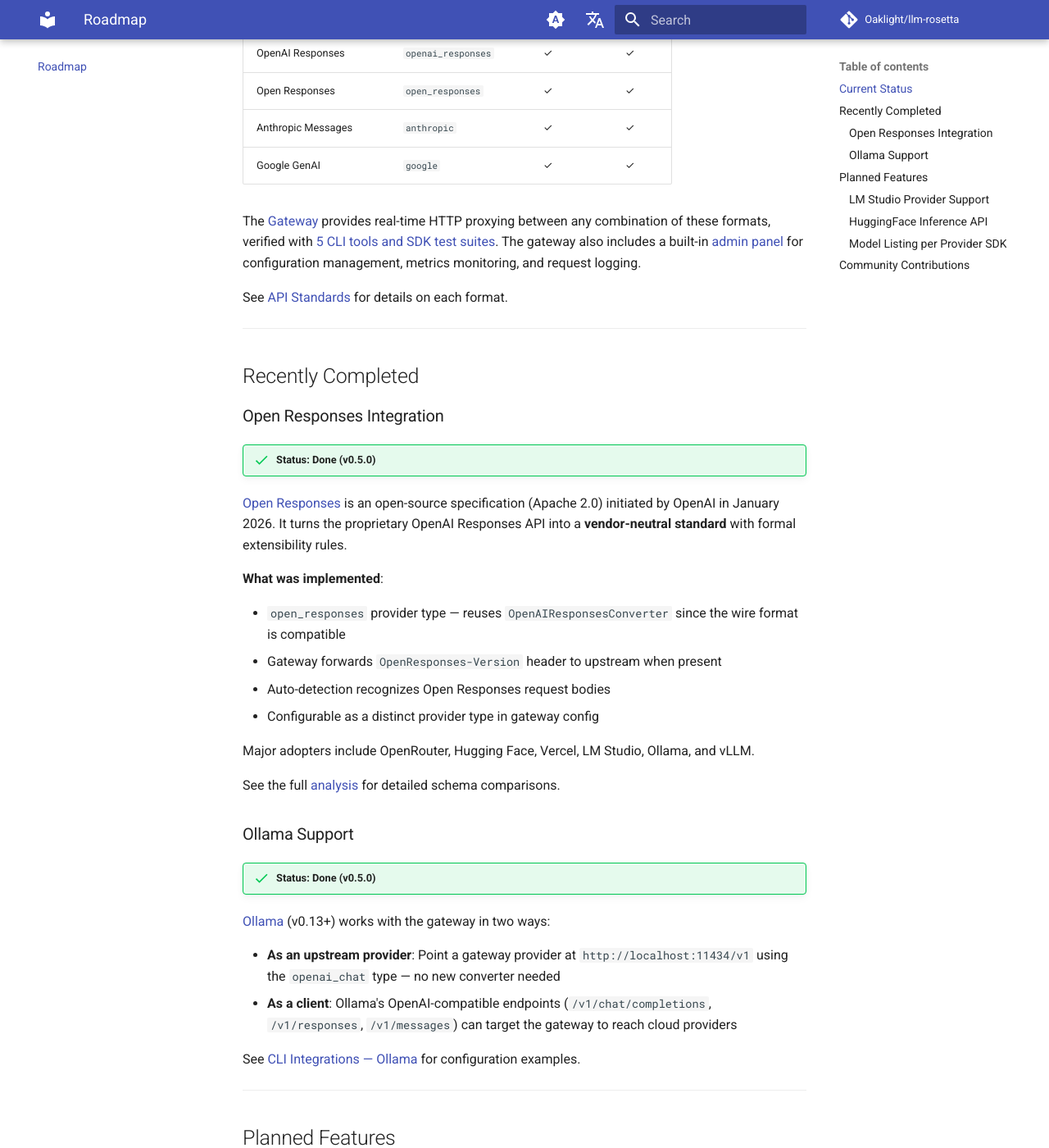
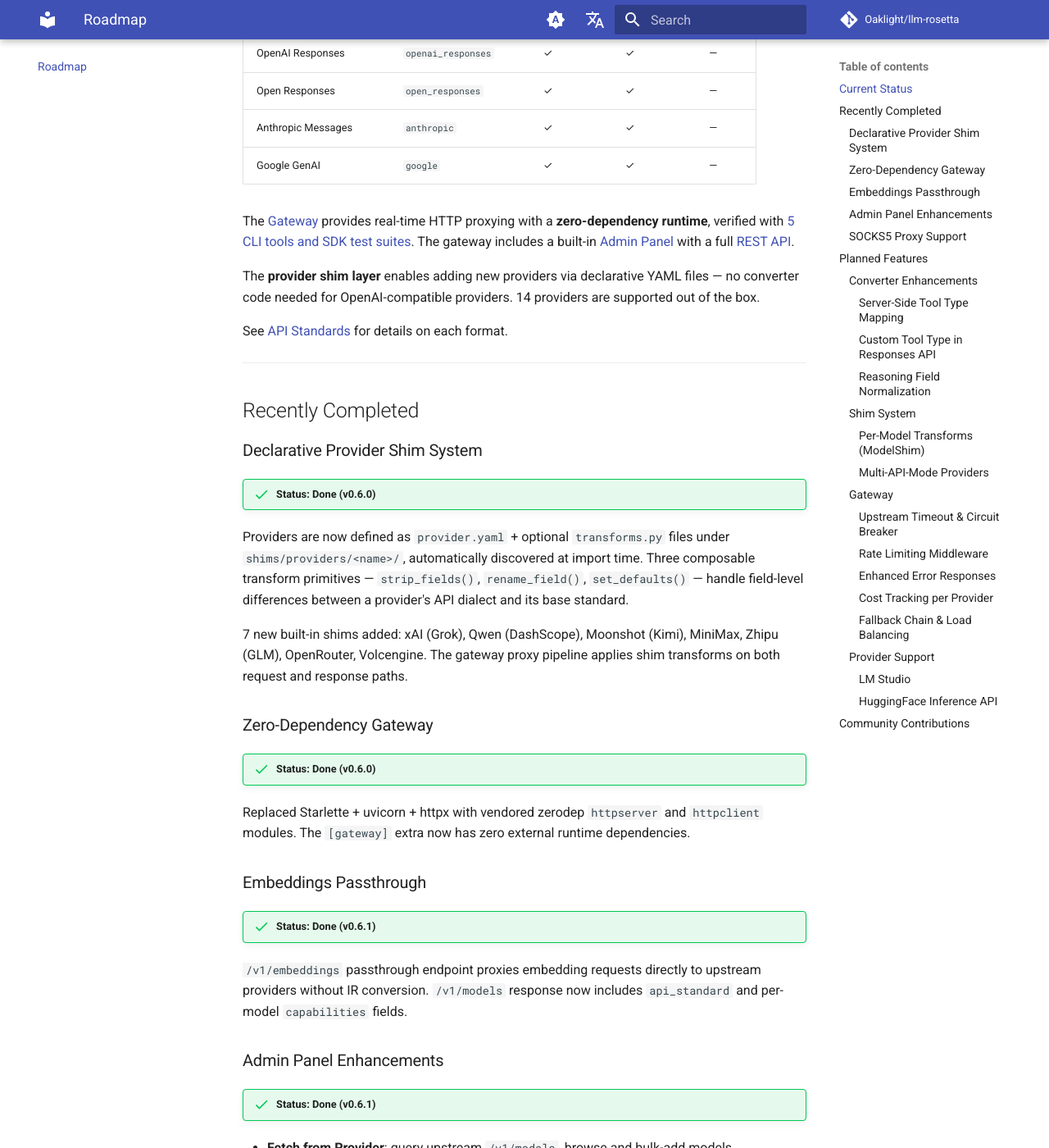
Before and after one commit to Oaklight/llm-rosetta, an MkDocs documentation site: the page built from docs/roadmap.md, in a window 1280 px wide and 1400 px high, scrolled down 460 px. Shown: the whole window at 82% size. Built offline with MkDocs 1.6.1 and Material for MkDocs 9.7.7, drawn with Linux system fonts in a browser that asks for light colours; comment, search, counter and statistics services are not loaded; some of the changed text lies outside the part shown.

Commit message:
docs: update roadmap to v0.6.2
- Update current status from v0.5.0 to v0.6.2
- Add recently completed: shim system, zero-dep gateway, embeddings,
  admin enhancements, SOCKS5 proxy
- Reorganize planned features into categories: converter, shim, gateway
- Add new planned features from open issues (#181, #182, #185, #192,
  #186, #121, #124, #123, #131, #129)
- Remove completed items (#54 model listing, Ollama)

```diff
--- a/docs/roadmap.md
+++ b/docs/roadmap.md
@@ -8,17 +8,19 @@ This page outlines the current feature status and areas where community contribu
 
 ## Current Status
 
-LLM-Rosetta v0.5.0 supports bidirectional conversion between 5 API standards:
+LLM-Rosetta v0.6.2 supports bidirectional conversion between 5 API standards:
 
-| Provider | Format | Streaming | Tool Calls |
-|----------|--------|:---------:|:----------:|
-| OpenAI Chat Completions | `openai_chat` | ✓ | ✓ |
-| OpenAI Responses | `openai_responses` | ✓ | ✓ |
-| Open Responses | `open_responses` | ✓ | ✓ |
-| Anthropic Messages | `anthropic` | ✓ | ✓ |
-| Google GenAI | `google` | ✓ | ✓ |
+| Provider | Format | Streaming | Tool Calls | Embeddings |
+|----------|--------|:---------:|:----------:|:----------:|
+| OpenAI Chat Completions | `openai_chat` | ✓ | ✓ | ✓ |
+| OpenAI Responses | `openai_responses` | ✓ | ✓ | — |
+| Open Responses | `open_responses` | ✓ | ✓ | — |
+| Anthropic Messages | `anthropic` | ✓ | ✓ | — |
+| Google GenAI | `google` | ✓ | ✓ | — |
 
-The [Gateway](gateway/index.md) provides real-time HTTP proxying between any combination of these formats, verified with [5 CLI tools and SDK test suites](gateway/validation.md). The gateway also includes a built-in [admin panel](gateway/admin-panel.md) for configuration management, metrics monitoring, and request logging.
+The [Gateway](gateway/index.md) provides real-time HTTP proxying with a **zero-dependency runtime**, verified with [5 CLI tools and SDK test suites](gateway/validation.md). The gateway includes a built-in [Admin Panel](gateway/admin-panel.md) with a full [REST API](api/admin.md).
+
+The **provider shim layer** enables adding new providers via declarative YAML files — no converter code needed for OpenAI-compatible providers. 14 providers are supported out of the box.
 
 See [API Standards](guide/api-standards.md) for details on each format.
 
@@ -26,55 +28,124 @@ See [API Standards](guide/api-standards.md) for details on each format.
 
 ## Recently Completed
 
-### Open Responses Integration
+### Declarative Provider Shim System
 
-!!! success "Status: Done (v0.5.0)"
+!!! success "Status: Done (v0.6.0)"
 
-[Open Responses](https://www.openresponses.org/) is an open-source specification (Apache 2.0) initiated by OpenAI in January 2026. It turns the proprietary OpenAI Responses API into a **vendor-neutral standard** with formal extensibility rules.
+Providers are now defined as `provider.yaml` + optional `transforms.py` files under `shims/providers/<name>/`, automatically discovered at import time. Three composable transform primitives — `strip_fields()`, `rename_field()`, `set_defaults()` — handle field-level differences between a provider's API dialect and its base standard.
 
-**What was implemented**:
+7 new built-in shims added: xAI (Grok), Qwen (DashScope), Moonshot (Kimi), MiniMax, Zhipu (GLM), OpenRouter, Volcengine. The gateway proxy pipeline applies shim transforms on both request and response paths.
 
-- `open_responses` provider type — reuses `OpenAIResponsesConverter` since the wire format is compatible
-- Gateway forwards `OpenResponses-Version` header to upstream when present
-- Auto-detection recognizes Open Responses request bodies
-- Configurable as a distinct provider type in gateway config
+### Zero-Dependency Gateway
 
-Major adopters include OpenRouter, Hugging Face, Vercel, LM Studio, Ollama, and vLLM.
+!!! success "Status: Done (v0.6.0)"
 
-See the full [analysis](https://github.com/Oaklight/llm-rosetta/blob/master/analysis/openapi_specs_and_open_responses.md) for detailed schema comparisons.
+Replaced Starlette + uvicorn + httpx with vendored zerodep `httpserver` and `httpclient` modules. The `[gateway]` extra now has zero external runtime dependencies.
 
-### Ollama Support
+### Embeddings Passthrough
 
-!!! success "Status: Done (v0.5.0)"
+!!! success "Status: Done (v0.6.1)"
 
-[Ollama](https://ollama.com/) (v0.13+) works with the gateway in two ways:
+`/v1/embeddings` passthrough endpoint proxies embedding requests directly to upstream providers without IR conversion. `/v1/models` response now includes `api_standard` and per-model `capabilities` fields.
 
-- **As an upstream provider**: Point a gateway provider at `http://localhost:11434/v1` using the `openai_chat` type — no new converter needed
-- **As a client**: Ollama's OpenAI-compatible endpoints (`/v1/chat/completions`, `/v1/responses`, `/v1/messages`) can target the gateway to reach cloud providers
+### Admin Panel Enhancements
 
-See [CLI Integrations — Ollama](gateway/cli-integrations.md#ollama) for configuration examples.
+!!! success "Status: Done (v0.6.1)"
+
+- **Fetch from Provider**: query upstream `/v1/models`, browse and bulk-add models
+- **Model capabilities**: `embedding` and `reasoning` capability types with dedicated test modes
+- **Provider logos**: shims can declare SVG logos displayed on admin cards
+- **Admin API**: full REST API for programmatic configuration management
+
+### SOCKS5 Proxy Support
+
+!!! success "Status: Done (v0.6.0)"
+
+Full SOCKS5 proxy support (RFC 1928/1929) via vendored httpclient v0.4.0, including username/password authentication.
 
 ---
 
 ## Planned Features
 
-### LM Studio Provider Support
+### Converter Enhancements
 
-!!! tip "Status: Planned — [#42](https://github.com/Oaklight/llm-rosetta/issues/42)"
+#### Server-Side Tool Type Mapping
 
-[LM Studio](https://lmstudio.ai/) provides OpenAI-compatible local inference. Similar to Ollama, it works with the existing `openai_chat` converter via gateway configuration.
+!!! tip "Status: Planned — [#181](https://github.com/Oaklight/llm-rosetta/issues/181)"
 
-### HuggingFace Inference API
+Cross-provider mapping for server-side tool types (`web_search`, `code_execution`, `computer_use`) that exist in some providers but not others.
 
-!!! tip "Status: Planned — [#40](https://github.com/Oaklight/llm-rosetta/issues/40)"
+#### Custom Tool Type in Responses API
 
-[HuggingFace Inference API](https://huggingface.co/docs/api-inference/) supports multiple model formats. A dedicated converter would enable routing to HuggingFace-hosted models through the gateway.
+!!! tip "Status: Planned — [#182](https://github.com/Oaklight/llm-rosetta/issues/182)"
 
-### Model Listing per Provider SDK
+Handle the OpenAI Responses `custom` tool type in IR, enabling pass-through for provider-specific tool extensions.
 
-!!! note "Status: Open — [#54](https://github.com/Oaklight/llm-rosetta/issues/54)"
+#### Reasoning Field Normalization
 
-Extend the gateway's model listing endpoints to query upstream providers and merge with locally configured models.
+!!! tip "Status: Planned — [#185](https://github.com/Oaklight/llm-rosetta/issues/185)"
+
+Normalize `reasoning_content` / thinking fields across OpenAI Chat-compatible providers (e.g. DeepSeek, Qwen) via shim transforms instead of per-provider converter code.
+
+### Shim System
+
+#### Per-Model Transforms (ModelShim)
+
+!!! tip "Status: Planned — [#192](https://github.com/Oaklight/llm-rosetta/issues/192)"
+
+Restore `ModelShim` to enable per-model transform rules — different models from the same provider may need different field handling.
+
+#### Multi-API-Mode Providers
+
+!!! note "Status: Open — [#186](https://github.com/Oaklight/llm-rosetta/issues/186)"
+
+Support providers that expose multiple API standards simultaneously (e.g. a provider offering both Chat Completions and Responses endpoints).
+
+### Gateway
+
+#### Upstream Timeout & Circuit Breaker
+
+!!! tip "Status: Planned — [#121](https://github.com/Oaklight/llm-rosetta/issues/121)"
+
+Configurable per-provider timeouts and circuit breaker pattern to handle slow or failing upstreams gracefully.
+
+#### Rate Limiting Middleware
+
+!!! tip "Status: Planned — [#124](https://github.com/Oaklight/llm-rosetta/issues/124)"
+
+Token-bucket or sliding-window rate limiting per API key or per client IP.
+
+#### Enhanced Error Responses
+
+!!! tip "Status: Planned — [#123](https://github.com/Oaklight/llm-rosetta/issues/123)"
+
+Include upstream error context in gateway error responses for easier debugging.
+
+#### Cost Tracking per Provider
+
+!!! note "Status: Open — [#131](https://github.com/Oaklight/llm-rosetta/issues/131)"
+
+Track token usage costs per provider and surface them in the admin dashboard.
+
+#### Fallback Chain & Load Balancing
+
+!!! note "Status: Open — [#129](https://github.com/Oaklight/llm-rosetta/issues/129)"
+
+Automatic failover to backup providers when the primary is unavailable, with optional load balancing across multiple providers.
+
+### Provider Support
+
+#### LM Studio
+
+!!! note "Status: Open — [#42](https://github.com/Oaklight/llm-rosetta/issues/42)"
+
+[LM Studio](https://lmstudio.ai/) provides OpenAI-compatible local inference. Works with the existing `openai_chat` converter via gateway configuration.
+
+#### HuggingFace Inference API
+
+!!! note "Status: Open — [#40](https://github.com/Oaklight/llm-rosetta/issues/40)"
+
+[HuggingFace Inference API](https://huggingface.co/docs/api-inference/) supports multiple model formats. A dedicated converter or shim would enable routing to HuggingFace-hosted models.
 
 ---
 
@@ -85,6 +156,7 @@ We welcome pull requests for any of the planned features above. Here's how to ge
 1. Check the [issue tracker](https://github.com/Oaklight/llm-rosetta/issues) for open issues
 2. Read the [Core Concepts](guide/concepts.md) guide to understand the converter architecture
 3. Look at existing converters (e.g., `src/llm_rosetta/converters/openai_chat/`) as templates
-4. Run `ruff check` and `uvx ty check` before submitting
+4. For new providers, consider creating a [shim](guide/shims.md) first — it's often enough
+5. Run `pre-commit run --all-files` before submitting
 
-For larger features (new providers), please open an issue first to discuss the approach.
+For larger features, please open an issue first to discuss the approach.
```
